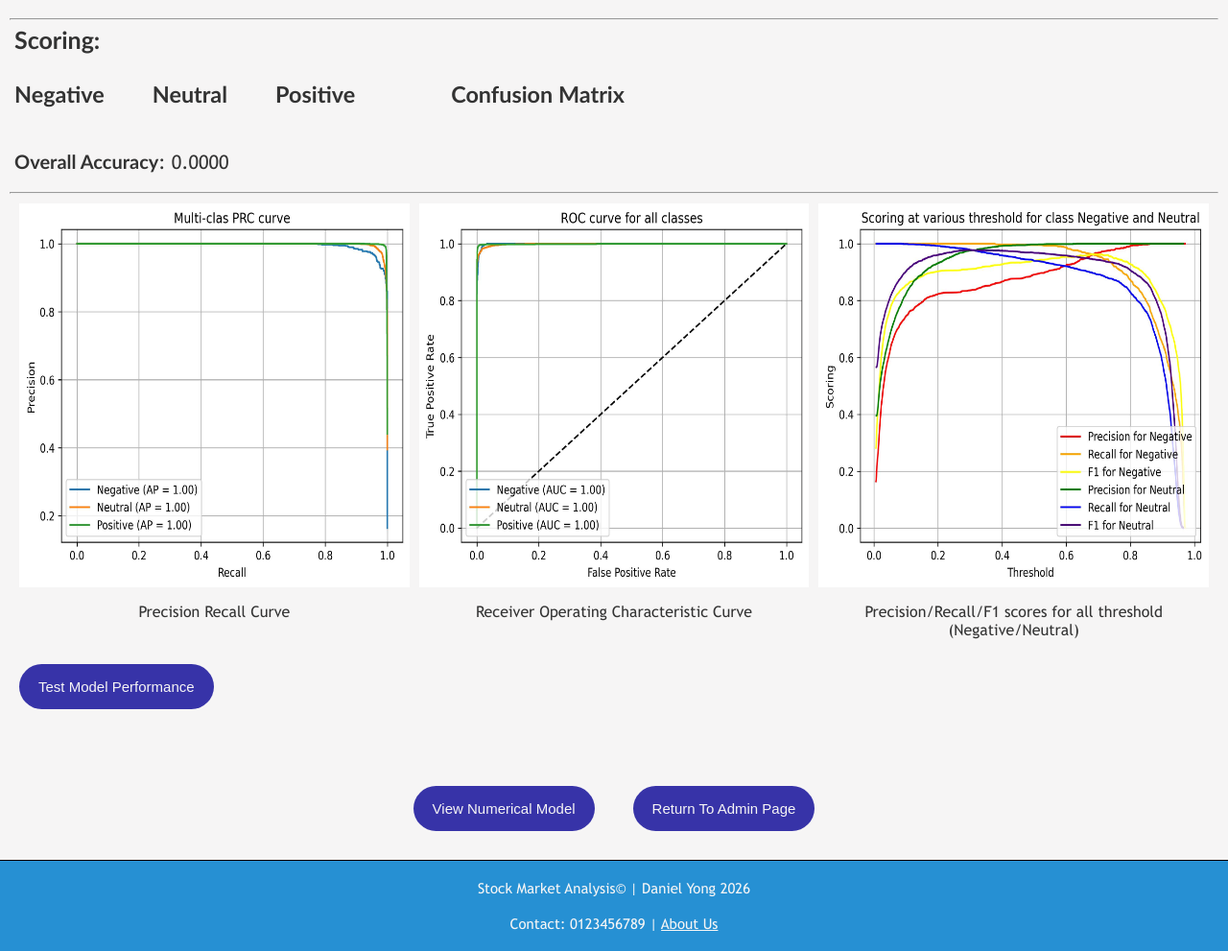
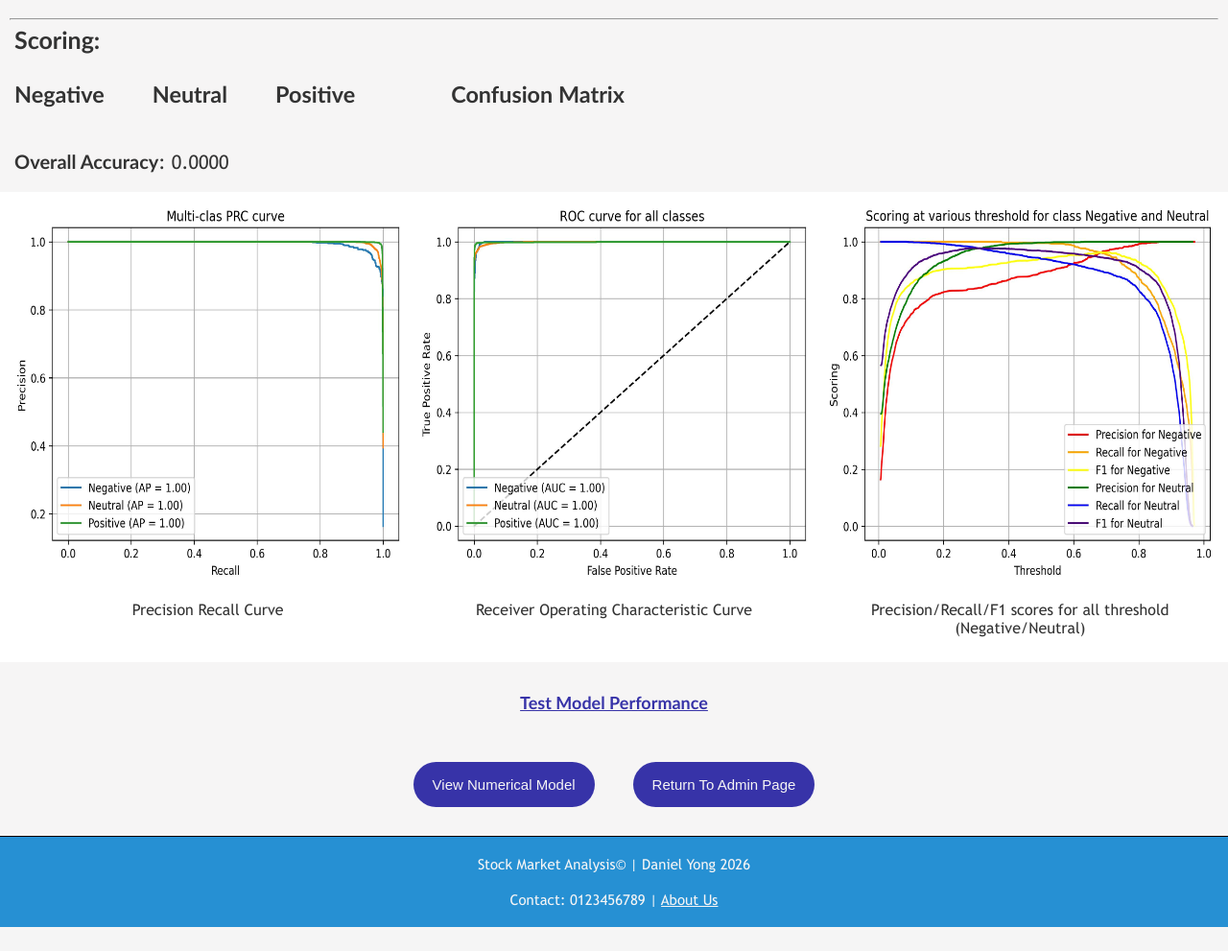
Before and after one commit to kalugb/fyp, a Flask app: template website/templates/nlp_model.html in a window 1280 px wide. Shown: the part 280-1271 px from the top of the page at 96% size. After the commit the page ends 1246 px from the top, so only its background shows below. Run offline with Flask 3, Linux system fonts and the light colour scheme; the template is opened without the code that fills it, so the values that code supplies are empty; parts of the project's set-up code (start-up, migrations or seed data) failed here and were passed over.

Commit message:
Fix another minor UI stuff

```diff
--- a/website/static/global_css.css
+++ b/website/static/global_css.css
@@ -958,6 +958,9 @@ hr {
     grid-template-columns: repeat(3, 1fr);
     padding: 10px;
     gap: 10px;
+
+    background-color: white;
+    margin: 0 -10px;
 }
 .image-wrapper img {
     width: 100%;
@@ -968,6 +971,21 @@ hr {
 }
 .image-wrapper p {
     text-align: center;
+}
+.go-to-test-model {
+    font: inherit;
+    text-decoration: underline;
+    background-color: transparent;
+    border: none;
+    color: var(--secondary-color);
+    cursor: pointer;
+    font-size: clamp(15px, 18px, 20px);
+    font-weight: bold;
+    margin-top: 30px;
+    text-align: center;
+}
+.go-to-test-model:hover {
+    transform: scale(1.05);
 }
 /* Reused above ended */
 
--- a/website/templates/nlp_model.html
+++ b/website/templates/nlp_model.html
@@ -82,8 +82,6 @@
         <p style="font-size: 20px; margin-left: 5px;"><b>Overall Accuracy</b>: {{ '%.4f'|format(metrics["accuracy"]) }}</p>
     </div>
 
-    <hr>
-
     <div class="img-text-display">
         <div class="image-wrapper">
             <img src="{{ url_for('static', filename='images/nlp_model/prc_curve.jpg') }}">
@@ -99,13 +97,13 @@
             <img src="{{ url_for('static', filename='images/nlp_model/threshold_tuning_class0_class1.jpg') }}">
             <p>Precision/Recall/F1 scores for all threshold (Negative/Neutral)</p>
         </div>
+    </div>
 
-        <div>
-            <button class="global-button" style="margin-bottom: 50px;"
-                onclick="location.href = '{{ url_for('admin.model_testing') }}'">
-                Test Model Performance
-            </button>
-        </div>
+    <div style="text-align: center">
+        <button class="go-to-test-model"
+            onclick="location.href = '{{ url_for('admin.model_testing') }}'" style="margin-bottom: 30px;">
+            Test Model Performance
+        </button>
     </div>
 
     <div class="model-button-position">
--- a/website/user_backend.py
+++ b/website/user_backend.py
@@ -307,4 +307,4 @@ def result():
                            )
 
 if __name__ == "__main__":
-    app.run(debug=True, use_reloader=True)
+    app.run(debug=True, use_reloader=False)
```
Also changed, not shown: website/templates/numerical_model.html (+6 -6 lines).
